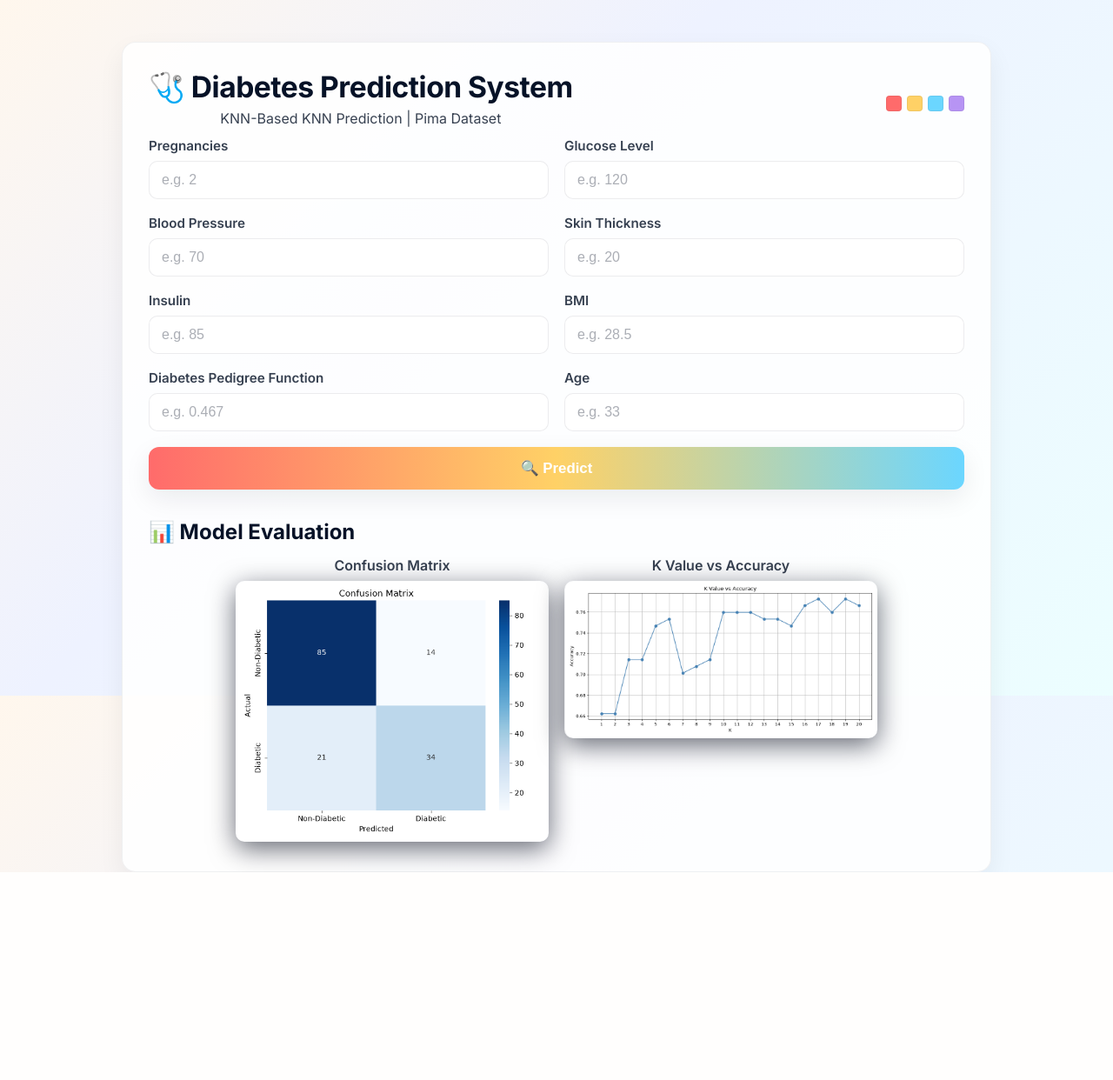
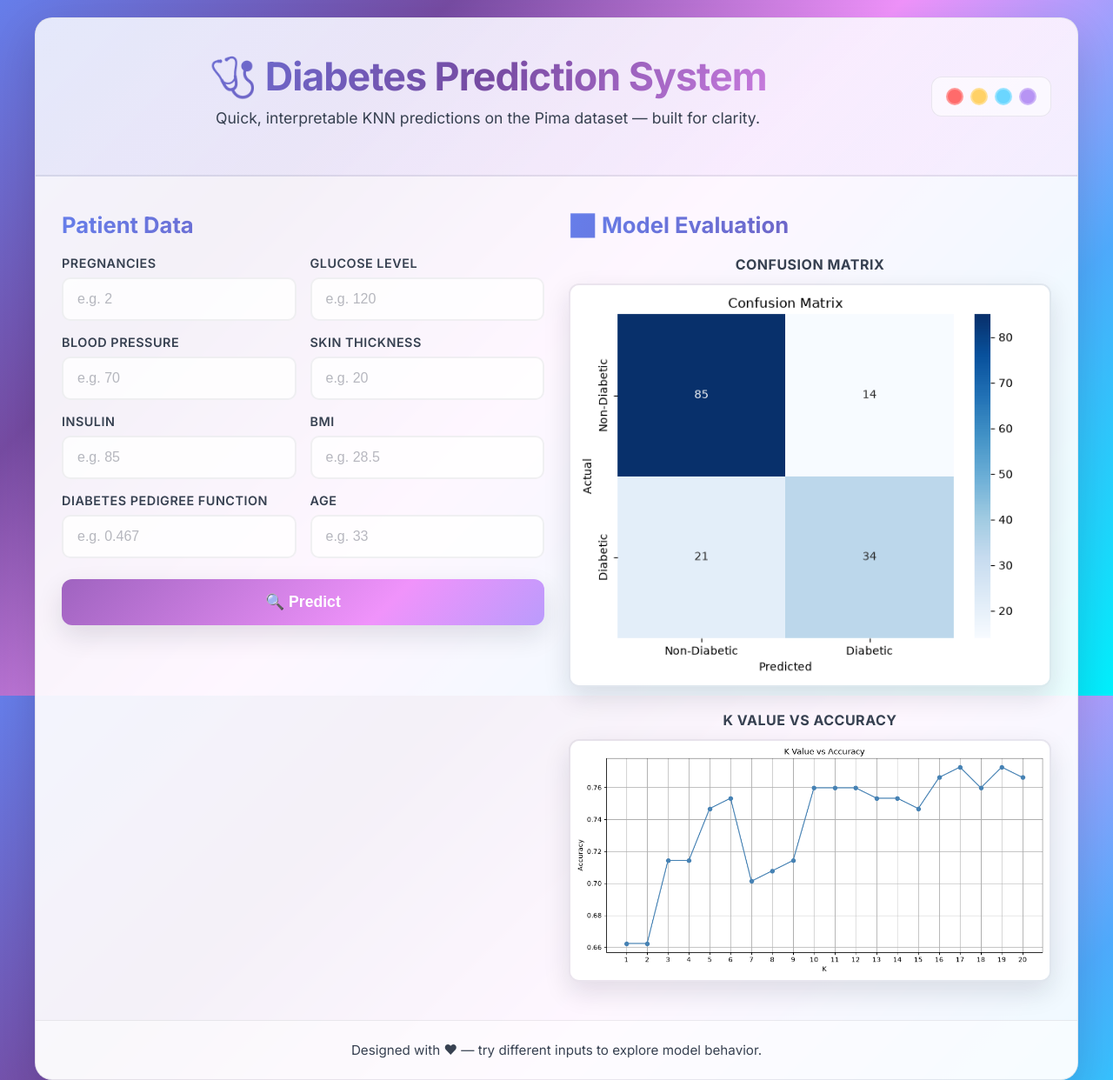
Before and after one commit to fahad-0316/aiprojectlabdiabetesprediction, a Flask app: page / in a window 1280 px wide. Shown: the whole page at 87% size. Before the commit the page ends 1003 px from the top, so only its background shows below. Run offline with Flask 3, Linux system fonts and the light colour scheme.

Commit message:
Update app styles and template

```diff
--- a/static/style.css
+++ b/static/style.css
@@ -1,15 +1,18 @@
 * { box-sizing: border-box; margin: 0; padding: 0; }
-html,body { height: 100%; }
-:root{
-    --bg-gradient: linear-gradient(135deg,#fff7ed 0%, #eef2ff 40%, #ecfeff 100%);
-    --card-bg: rgba(255,255,255,0.85);
+html, body { height: 100%; }
+:root {
+    --bg-gradient: linear-gradient(135deg, #667eea 0%, #764ba2 25%, #f093fb 50%, #4facfe 75%, #00f2fe 100%);
+    --card-bg: rgba(255, 255, 255, 0.92);
     --muted: #374151;
     --text: #061227;
     --accent1: #ff6b6b;
     --accent2: #ffd166;
     --accent3: #6bd6ff;
     --accent4: #b794f4;
-    --glass-border: rgba(15,23,42,0.06);
+    --glass-border: rgba(15, 23, 42, 0.08);
+    --shadow-sm: 0 4px 12px rgba(15, 23, 42, 0.08);
+    --shadow-md: 0 12px 30px rgba(15, 23, 42, 0.12);
+    --shadow-lg: 0 20px 50px rgba(15, 23, 42, 0.16);
 }
 
 body {
@@ -18,17 +21,100 @@ body {
     color: var(--text);
     -webkit-font-smoothing: antialiased;
     -moz-osx-font-smoothing: grayscale;
-    padding: 28px 18px;
+    padding: 20px;
+    min-height: 100vh;
 }
 
 .container {
-    max-width: 1000px;
-    margin: 20px auto;
+    max-width: 1200px;
+    margin: 0 auto;
     background: var(--card-bg);
-    padding: 30px;
-    border-radius: 16px;
-    box-shadow: 0 12px 30px rgba(15,23,42,0.06);
+    border-radius: 20px;
+    box-shadow: var(--shadow-lg);
     border: 1px solid var(--glass-border);
+    overflow: hidden;
+}
+
+.hero {
+    background: linear-gradient(135deg, rgba(102, 126, 234, 0.1), rgba(240, 147, 251, 0.1));
+    padding: 40px 30px;
+    display: flex;
+    justify-content: space-between;
+    align-items: center;
+    gap: 20px;
+    border-bottom: 2px solid var(--glass-border);
+}
+
+.hero-text {
+    flex: 1;
+}
+
+.hero-text h1 {
+    font-size: 2.8rem;
+    font-weight: 700;
+    background: linear-gradient(120deg, #667eea, #764ba2, #f093fb);
+    -webkit-background-clip: text;
+    -webkit-text-fill-color: transparent;
+    background-clip: text;
+    letter-spacing: -1px;
+    margin-bottom: 8px;
+}
+
+.hero-text .subtitle {
+    font-size: 1.1rem;
+    color: var(--muted);
+    font-weight: 500;
+    line-height: 1.5;
+}
+
+.hero-cta {
+    display: flex;
+    align-items: center;
+    gap: 12px;
+}
+
+.palette {
+    display: flex;
+    gap: 8px;
+    padding: 12px 16px;
+    background: rgba(255, 255, 255, 0.6);
+    border-radius: 12px;
+    border: 1px solid var(--glass-border);
+}
+
+.dot {
+    width: 20px;
+    height: 20px;
+    border-radius: 50%;
+    border: 2px solid rgba(255, 255, 255, 0.3);
+}
+
+.dot.c1 { background: #ff6b6b; }
+.dot.c2 { background: #ffd166; }
+.dot.c3 { background: #6bd6ff; }
+.dot.c4 { background: #b794f4; }
+
+.main-grid {
+    display: grid;
+    grid-template-columns: 1fr 1fr;
+    gap: 28px;
+    padding: 40px 30px;
+}
+
+.form-card, .charts-card {
+    display: flex;
+    flex-direction: column;
+}
+
+.form-card h2, .charts-card h2 {
+    font-size: 1.6rem;
+    font-weight: 700;
+    color: var(--text);
+    margin-bottom: 20px;
+    background: linear-gradient(120deg, #667eea, #764ba2);
+    -webkit-background-clip: text;
+    -webkit-text-fill-color: transparent;
+    background-clip: text;
 }
 
 .header-row { display:flex; align-items:center; gap:16px; justify-content:space-between; }
@@ -38,96 +124,280 @@ h1 { text-align: center; color: var(--text); font-size: 2.1rem; letter-spacing:
 .form-grid {
     display: grid;
     grid-template-columns: repeat(2, 1fr);
-    gap: 18px;
-    margin-bottom: 18px;
+    gap: 16px;
+    margin-bottom: 24px;
+}
+
+.form-group {
+    display: flex;
+    flex-direction: column;
 }
 
 .form-group label {
-    display: block;
     font-weight: 600;
     margin-bottom: 8px;
     color: var(--muted);
-    font-size: 0.95rem;
+    font-size: 0.9rem;
+    text-transform: uppercase;
+    letter-spacing: 0.5px;
 }
 
 .form-group input {
     width: 100%;
-    padding: 12px 14px;
-    border: 1px solid rgba(15,23,42,0.08);
-    background: #ffffff;
+    padding: 14px 16px;
+    border: 2px solid rgba(15, 23, 42, 0.06);
+    background: rgba(255, 255, 255, 0.8);
     color: var(--text);
     border-radius: 10px;
     font-size: 1rem;
-    transition: all 0.15s ease;
+    transition: all 0.2s ease;
 }
 
-.form-group input::placeholder { color: rgba(15,23,42,0.35); }
+.form-group input::placeholder {
+    color: rgba(15, 23, 42, 0.3);
+}
+
 .form-group input:focus {
     outline: none;
-    box-shadow: 0 8px 30px rgba(107,114,128,0.06);
-    border-color: rgba(107,114,128,0.18);
+    border-color: #667eea;
+    box-shadow: 0 0 0 3px rgba(102, 126, 234, 0.1);
+    background: #ffffff;
 }
 
 button {
-    display: block;
     width: 100%;
-    padding: 14px;
-    background: linear-gradient(90deg, var(--accent1), var(--accent2), var(--accent3));
+    padding: 16px 20px;
+    background: linear-gradient(135deg, #667eea, #764ba2, #f093fb, #4facfe);
+    background-size: 300% 300%;
     color: white;
     border: none;
     border-radius: 12px;
-    font-size: 1.05rem;
+    font-size: 1.1rem;
     font-weight: 700;
     cursor: pointer;
-    box-shadow: 0 10px 30px rgba(16,24,40,0.08);
-    transition: transform 0.12s ease, box-shadow 0.12s;
+    box-shadow: var(--shadow-md);
+    transition: all 0.3s ease;
+    animation: gradient 3s ease infinite;
 }
 
-button:hover { transform: translateY(-3px); box-shadow: 0 22px 48px rgba(16,24,40,0.12); }
+button:hover {
+    transform: translateY(-4px);
+    box-shadow: 0 16px 40px rgba(102, 126, 234, 0.3);
+}
+
+button:active {
+    transform: translateY(-2px);
+}
+
+@keyframes gradient {
+    0%, 100% { background-position: 0% 50%; }
+    50% { background-position: 100% 50%; }
+}
 
 .result {
-    margin-top: 26px;
-    padding: 18px;
-    border-radius: 12px;
+    margin-top: 24px;
+    padding: 24px;
+    border-radius: 14px;
     text-align: center;
-    background: linear-gradient(180deg, rgba(255,255,255,0.88), rgba(255,255,255,0.82));
-    border: 1px solid var(--glass-border);
+    background: linear-gradient(135deg, rgba(255, 255, 255, 0.9), rgba(255, 255, 255, 0.7));
+    border: 2px solid var(--glass-border);
+    animation: slideIn 0.4s ease-out;
 }
 
-.pred-text { font-size: 1.6rem; font-weight: 800; margin-top: 8px; color: var(--text); }
-.result.green { border-color: rgba(34,197,94,0.8); }
-.result.red { border-color: rgba(239,68,68,0.9); }
-.result.orange { border-color: rgba(249,115,22,0.85); }
-.result.green .pred-text { color: #065f46; }
-.result.red .pred-text { color: #7f1d1d; }
-.result.orange .pred-text { color: #78350f; }
-
-.pulse { animation: pulse 1.6s ease-in-out infinite; }
-@keyframes pulse { 0% { transform: scale(1); } 50% { transform: scale(1.02);} 100% { transform: scale(1);} }
-
-.charts { margin-top: 34px; }
-.charts h2 { margin-bottom: 14px; color: var(--text); }
-.chart-row {
-    display: flex;
-    gap: 18px;
-    justify-content: center;
-    flex-wrap: wrap;
+@keyframes slideIn {
+    from {
+        opacity: 0;
+        transform: translateY(-10px);
+    }
+    to {
+        opacity: 1;
+        transform: translateY(0);
+    }
 }
 
-.chart-row div { text-align: center; font-weight: 600; color: var(--muted); }
-.chart-row img {
-    max-width: 100%;
-    width: 360px;
-    border-radius: 10px;
-    border: 1px solid rgba(255,255,255,0.04);
-    margin-top: 8px;
-    box-shadow: 0 8px 30px rgba(2,6,23,0.6);
+.result h3 {
+    font-size: 1.2rem;
+    color: var(--muted);
+    margin-bottom: 12px;
 }
 
-@media (max-width: 720px) {
-    .form-grid { grid-template-columns: 1fr; }
-    .chart-row img { width: 320px; }
-    .container { padding: 20px; margin: 16px; }
+.pred-text {
+    font-size: 1.8rem;
+    font-weight: 800;
+    margin-top: 8px;
 }
 
-.center { display:flex; align-items:center; justify-content:center; }
+.result.green {
+    border-color: #10b981;
+    background: linear-gradient(135deg, rgba(16, 185, 129, 0.08), rgba(16, 185, 129, 0.04));
+}
+
+.result.green .pred-text {
+    color: #065f46;
+}
+
+.result.red {
+    border-color: #ef4444;
+    background: linear-gradient(135deg, rgba(239, 68, 68, 0.08), rgba(239, 68, 68, 0.04));
+}
+
+.result.red .pred-text {
+    color: #7f1d1d;
+}
+
+.result.orange {
+    border-color: #f97316;
+    background: linear-gradient(135deg, rgba(249, 115, 22, 0.08), rgba(249, 115, 22, 0.04));
+}
+
+.result.orange .pred-text {
+    color: #78350f;
+}
+
+.chart-stack {
+    display: flex;
+    flex-direction: column;
+    gap: 24px;
+}
+
+.chart-item {
+    margin: 0;
+    text-align: center;
+}
+
+.chart-item figcaption {
+    font-weight: 700;
+    color: var(--muted);
+    margin-bottom: 12px;
+    font-size: 1rem;
+    text-transform: uppercase;
+    letter-spacing: 0.5px;
+}
+
+.chart-item img {
+    width: 100%;
+    max-width: 100%;
+    height: auto;
+    border-radius: 12px;
+    border: 2px solid var(--glass-border);
+    box-shadow: var(--shadow-md);
+    transition: transform 0.3s ease, box-shadow 0.3s ease;
+}
+
+.chart-item img:hover {
+    transform: scale(1.02);
+    box-shadow: var(--shadow-lg);
+}
+
+.foot {
+    text-align: center;
+    padding: 24px 30px;
+    color: var(--muted);
+    font-size: 0.95rem;
+    border-top: 1px solid var(--glass-border);
+    background: rgba(255, 255, 255, 0.5);
+}
+
+@media (max-width: 1024px) {
+    .main-grid {
+        grid-template-columns: 1fr;
+        gap: 24px;
+    }
+
+    .hero {
+        flex-direction: column;
+        text-align: center;
+        padding: 30px 20px;
+    }
+
+    .hero-text h1 {
+        font-size: 2.2rem;
+    }
+}
+
+@media (max-width: 768px) {
+    .container {
+        border-radius: 16px;
+        margin: 10px;
+    }
+
+    .hero {
+        padding: 24px 16px;
+        gap: 12px;
+    }
+
+    .hero-text h1 {
+        font-size: 1.8rem;
+    }
+
+    .main-grid {
+        padding: 24px 16px;
+        gap: 20px;
+    }
+
+    .form-grid {
+        grid-template-columns: 1fr;
+        gap: 12px;
+    }
+
+    .form-group input {
+        padding: 12px 14px;
+    }
+
+    button {
+        padding: 14px 16px;
+        font-size: 1rem;
+    }
+
+    .result {
+        padding: 18px;
+    }
+
+    .pred-text {
+        font-size: 1.4rem;
+    }
+
+    .chart-item img {
+        max-width: 100%;
+    }
+
+    .foot {
+        padding: 18px 16px;
+        font-size: 0.85rem;
+    }
+}
+
+@media (max-width: 480px) {
+    body {
+        padding: 12px;
+    }
+
+    .container {
+        margin: 0;
+        border-radius: 12px;
+    }
+
+    .hero {
+        padding: 20px 12px;
+    }
+
+    .hero-text h1 {
+        font-size: 1.6rem;
+    }
+
+    .hero-text .subtitle {
+        font-size: 0.9rem;
+    }
+
+    .main-grid {
+        padding: 18px 12px;
+    }
+
+    .form-card h2, .charts-card h2 {
+        font-size: 1.3rem;
+    }
+
+    .result {
+        padding: 16px;
+    }
+}
--- a/templates/index.html
+++ b/templates/index.html
@@ -10,21 +10,24 @@
 </head>
 <body>
     <div class="container">
-        <div class="header-row">
-            <div>
+        <header class="hero">
+            <div class="hero-text">
                 <h1>🩺 Diabetes Prediction System</h1>
-                <p class="subtitle">KNN-Based KNN Prediction | Pima Dataset</p>
+                <p class="subtitle">Quick, interpretable KNN predictions on the Pima dataset — built for clarity.</p>
             </div>
-            <div class="center" style="gap:12px">
-                <div class="palette" title="Theme colors" style="display:flex;gap:6px;align-items:center">
-                    <div style="width:18px;height:18px;border-radius:4px;background:#ff6b6b;border:1px solid rgba(0,0,0,0.06)"></div>
-                    <div style="width:18px;height:18px;border-radius:4px;background:#ffd166;border:1px solid rgba(0,0,0,0.06)"></div>
-                    <div style="width:18px;height:18px;border-radius:4px;background:#6bd6ff;border:1px solid rgba(0,0,0,0.06)"></div>
-                    <div style="width:18px;height:18px;border-radius:4px;background:#b794f4;border:1px solid rgba(0,0,0,0.06)"></div>
+            <div class="hero-cta">
+                <div class="palette" title="Theme colors">
+                    <span class="dot c1"></span>
+                    <span class="dot c2"></span>
+                    <span class="dot c3"></span>
+                    <span class="dot c4"></span>
                 </div>
             </div>
-        </div>
+        </header>
 
+        <main class="main-grid">
+            <section class="form-card">
+                <h2>Patient Data</h2>
                 <form action="/predict" method="POST">
                     <div class="form-grid">
                         <div class="form-group">
@@ -66,24 +69,30 @@
 
                 {% if prediction %}
                 <div class="result {{ color }}">
-            <h2>Prediction Result</h2>
+                    <h3>Prediction</h3>
                     <p class="pred-text">{{ prediction }}</p>
                 </div>
                 {% endif %}
+            </section>
 
-        <div class="charts">
+            <aside class="charts-card">
                 <h2>📊 Model Evaluation</h2>
-            <div class="chart-row">
-                <div>
-                    <p>Confusion Matrix</p>
+                <div class="chart-stack">
+                    <figure class="chart-item">
+                        <figcaption>Confusion Matrix</figcaption>
                         <img src="{{ url_for('static', filename='confusion_matrix.png') }}" alt="Confusion Matrix">
+                    </figure>
+
+                    <figure class="chart-item">
+                        <figcaption>K Value vs Accuracy</figcaption>
+                        <img src="{{ url_for('static', filename='k_accuracy.png') }}" alt="K Accuracy">
+                    </figure>
                 </div>
-                <div>
-                    <p>K Value vs Accuracy</p>
-                    <img src="{{ url_for('static', filename='k_accuracy.png') }}" alt="K Accuracy">
-                </div>
-            </div>
-        </div>
+            </aside>
+        </main>
+
+        <footer class="foot">Designed with ♥ — try different inputs to explore model behavior.</footer>
+
     </div>
 </body>
 </html>
```
Lines whose indentation alone changed are shown as unchanged.
